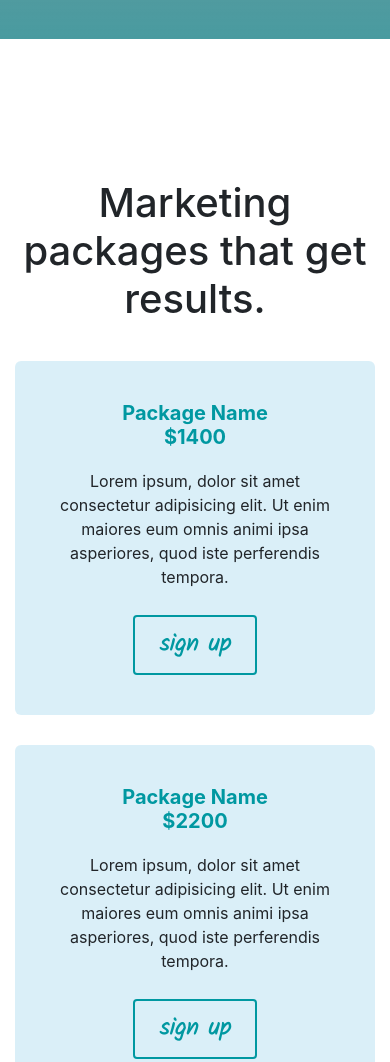
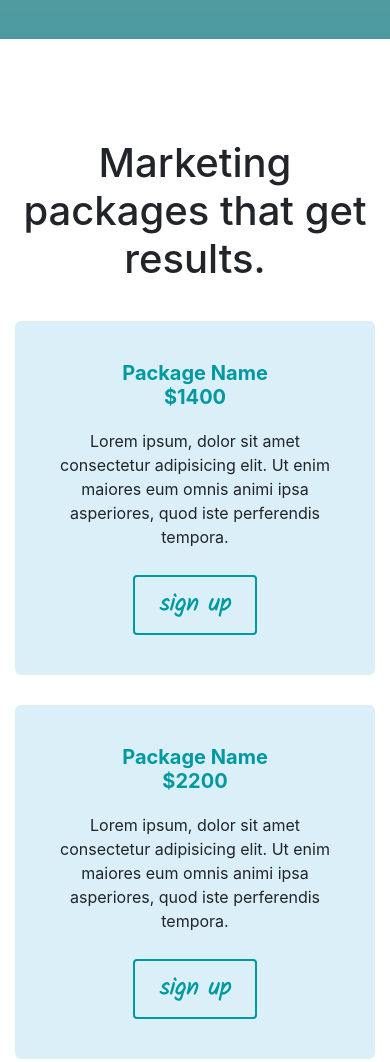
Before and after one commit to vijayrahoriya/Learning-HTML, a plain HTML site: page practice125.html in a window 390 px wide. Shown: the part 4900-5962 px from the top of the page. Drawn offline with Linux system fonts and the light colour scheme; grey boxes are pictures that could not be loaded; a web font is replaced by a local one.

Commit message:
responsive 125

```diff
--- a/css/practice125.css
+++ b/css/practice125.css
@@ -529,8 +529,12 @@ html{
     }
     .well {
         padding: 50px 0;
+        margin: 0;
     }
     .mission img{
         height: 100%;
     }
+    .result{
+        margin: 100px 0;
+    }
 }
```
